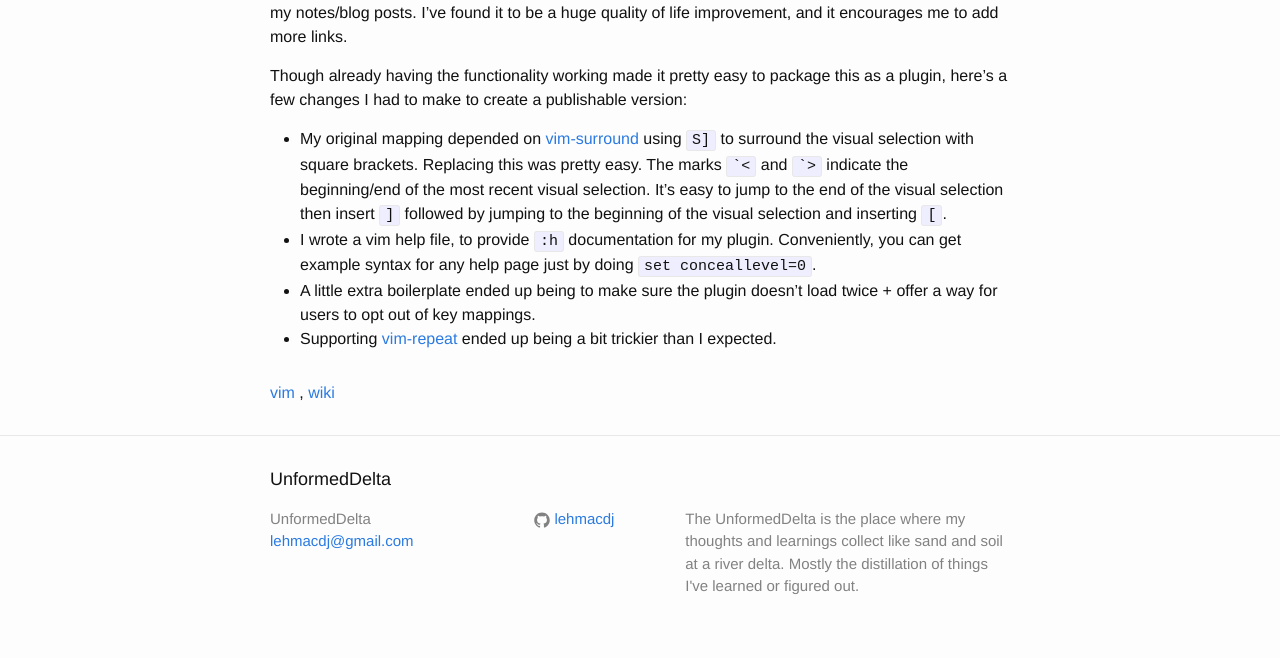
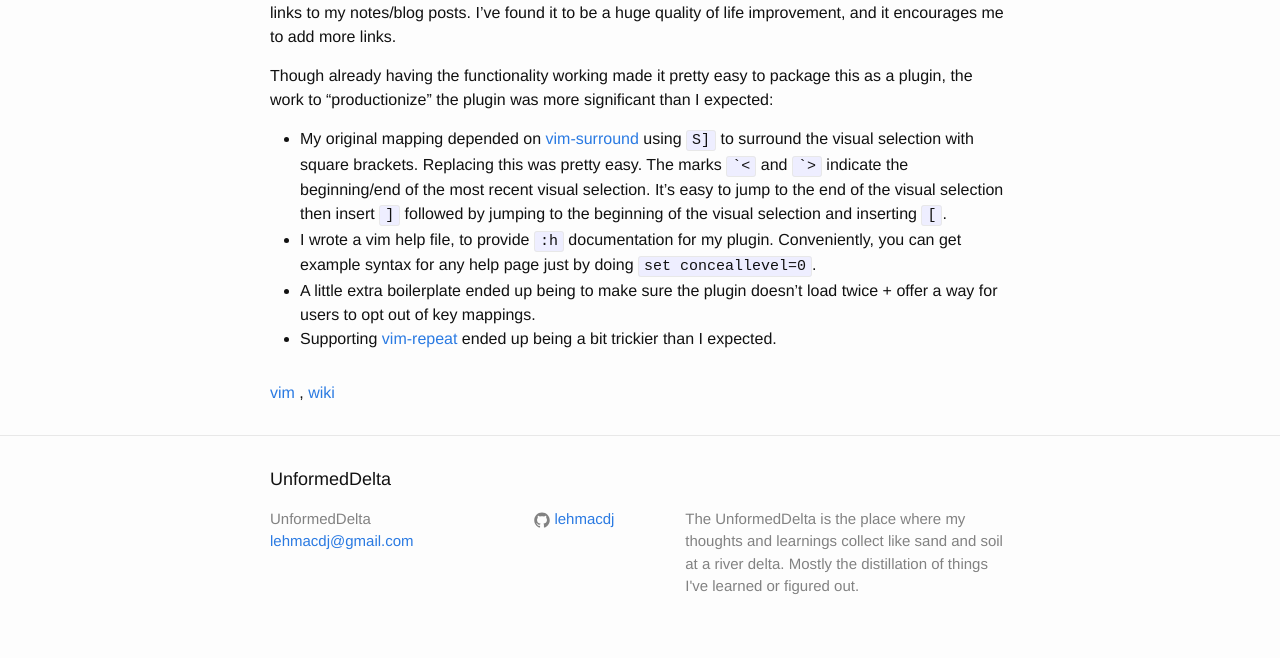
Before and after one commit to lehmacdj/blog, a Jekyll site: the page built from _posts/2025-09-08-vim-magic-link-paste.md, in a window 1280 px wide. Shown: the part 586-1244 px from the top of the page. Built offline with Jekyll 4.4.1, drawn with Linux system fonts in a browser that asks for light colours; some of the changed text lies outside the part shown.

Commit message:
some edits

```diff
--- a/_posts/2025-09-08-vim-magic-link-paste.md
+++ b/_posts/2025-09-08-vim-magic-link-paste.md
@@ -8,9 +8,9 @@ tags: [vim, wiki]
 I'm releasing [vim-magic-link-paste](https://github.com/lehmacdj/vim-magic-link-paste) today. When pasting a link over visually selected markdown text it creates markdown syntax for a link. See the video for an example of what the plugin can do:
 ![A video that demos using the plugin in vim](</images/vim-magic-link-paste-demo.mov>)
 
-I originally built this functionality because I wanted a GitHub/Slack/Discord-like experience while editing my notes/blog posts. I've found it to be a huge quality of life improvement, and it encourages me to add more links.
+I originally built this functionality because I wanted a GitHub/Slack/Discord-like experience while adding links to my notes/blog posts. I've found it to be a huge quality of life improvement, and it encourages me to add more links.
 
-Though already having the functionality working made it pretty easy to package this as a plugin, here's a few changes I had to make to create a publishable version:
+Though already having the functionality working made it pretty easy to package this as a plugin, the work to "productionize" the plugin was more significant than I expected:
 - My original mapping depended on [vim-surround](https://github.com/tpope/vim-surround) using `S]` to surround the visual selection with square brackets. Replacing this was pretty easy. The marks `` `< `` and `` `> `` indicate the beginning/end of the most recent visual selection. It's easy to jump to the end of the visual selection then insert `]` followed by jumping to the beginning of the visual selection and inserting `[`.
 - I wrote a vim help file, to provide `:h` documentation for my plugin. Conveniently, you can get example syntax for any help page just by doing `set conceallevel=0`.
 - A little extra boilerplate ended up being to make sure the plugin doesn't load twice + offer a way for users to opt out of key mappings.
```
